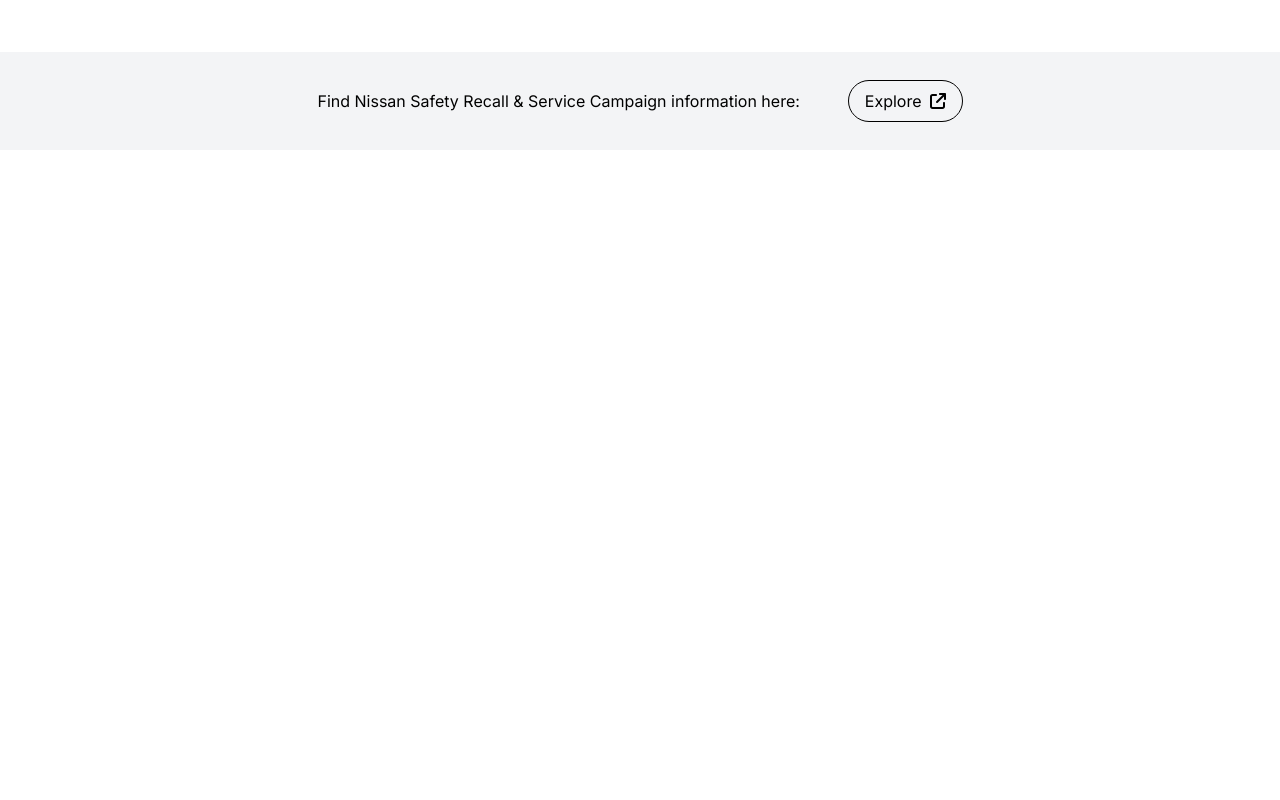
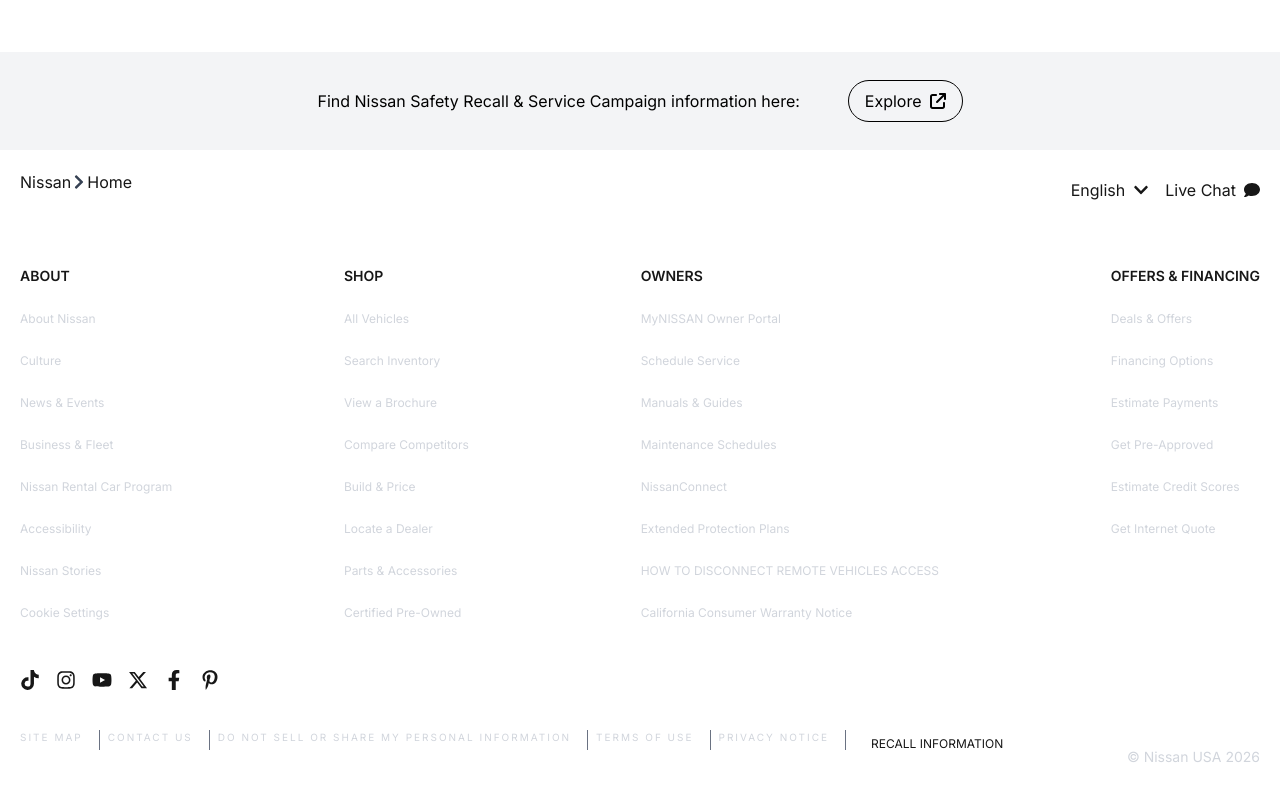
Before and after one commit to antonio150/nissan_web, a Next.js app: page / in a window 1280 px wide. Shown: the part 3747-4547 px from the top of the page. Before the commit the page ends 3897 px from the top, so only its background shows below. Built offline with nearby package versions, Linux system fonts and the light colour scheme.

Commit message:
version finale

```diff
--- a/app/page.tsx
+++ b/app/page.tsx
@@ -6,6 +6,7 @@
 import PageVideo from "./section/video/page";
 import PageDiscover from "./section/discover/page";
 import PageConclusion from "./section/conclusion/page";
+import PageFooter from "./section/footer/page";
 
 export default function Home() {
   return (
@@ -17,6 +18,7 @@
       <PageVideo />
       <PageDiscover/>
       <PageConclusion/>
+      <PageFooter/>
     </div>
   );
 }
--- a/app/section/footer/page.tsx
+++ b/app/section/footer/page.tsx
@@ -1,156 +1,269 @@
 "use client";
 
-export default function PageFooter()
-{
+import { useState } from "react";
+import { FaChevronDown, FaChevronRight, FaComment, FaFacebookF, FaInstagram, FaPinterestP, FaTiktok, FaYoutube } from "react-icons/fa";
+import { FaXTwitter } from "react-icons/fa6";
+
+export default function PageFooter() {
+  const [openMenu, setOpenMenu] = useState<number | null>(null);
+
+  const toggleMenu = (index: number) => {
+    setOpenMenu(openMenu === index ? null : index);
+  };
+
   const links = [
     {
       nom: "ABOUT",
-            value:[
+      value: [
         {
           label: "About Nissan",
-                    url:"https://www.nissanusa.com/about.html",
+          url: "https://www.nissanusa.com/about.html"
         },
         {
           label: "Culture",
-                    url:"https://www.nissanusa.com/about/culture.html",
+          url: "https://www.nissanusa.com/about/culture.html"
         },
         {
           label: "News & Events",
-                    url:"https://usa.nissannews.com/en-US/",
+          url: "https://usa.nissannews.com/en-US/"
         },
         {
           label: "Business & Fleet",
-                    url:"https://www.nissanusa.com/business-fleet.html",
+          url: "https://www.nissanusa.com/business-fleet.html"
         },
         {
           label: "Nissan Rental Car Program",
-                    url:"https://www.nissanusa.com/rental-cars.html",
+          url: "https://www.nissanusa.com/rental-cars.html"
         },
         {
           label: "Accessibility",
-                    url:"https://www.nissanusa.com/accessibility.html",
+          url: "https://www.nissanusa.com/accessibility.html"
         },
         {
           label: "Nissan Stories",
-                    url:"https://www.nissanusa.com/experience-nissan/news-and-events.html",
+          url: "https://www.nissanusa.com/experience-nissan/news-and-events.html"
         },
         {
           label: "Cookie Settings",
-                    url:"https://www.nissanusa.com/rental-cars.html",
-                },
-
+          url: "https://www.nissanusa.com/rental-cars.html"
+        }
       ]
     },
     {
       nom: "SHOP",
-            value:[
+      value: [
         {
           label: "All Vehicles",
-                    url:"https://www.nissanusa.com/vehicles/new.html",
+          url: "https://www.nissanusa.com/vehicles/new.html"
         },
         {
           label: "Search Inventory",
-                    url:"https://www.nissanusa.com/shopping-tools/search-inventory",
+          url: "https://www.nissanusa.com/shopping-tools/search-inventory"
         },
         {
           label: "View a Brochure",
-                    url:"https://www.nissanusa.com/shopping-tools/request-brochure.html",
+          url: "https://www.nissanusa.com/shopping-tools/request-brochure.html"
         },
         {
           label: "Compare Competitors",
-                    url:"https://compare.nissanusa.com/vehicle/select/primary/compare",
+          url: "https://compare.nissanusa.com/vehicle/select/primary/compare"
         },
         {
           label: "Build & Price",
-                    url:"https://www.nissanusa.com/shopping-tools/build-price",
+          url: "https://www.nissanusa.com/shopping-tools/build-price"
         },
         {
           label: "Locate a Dealer",
-                    url:"https://www.nissanusa.com/dealer-locator.html",
+          url: "https://www.nissanusa.com/dealer-locator.html"
         },
         {
           label: "Parts & Accessories",
-                    url:"https://parts.nissanusa.com/",
+          url: "https://parts.nissanusa.com/"
         },
         {
           label: "Certified Pre-Owned",
-                    url:"https://www.nissanusa.com/shopping-tools/certified-pre-owned.html",
-                },
-
+          url: "https://www.nissanusa.com/shopping-tools/certified-pre-owned.html"
+        }
       ]
     },
     {
       nom: "OWNERS",
-            value:[
+      value: [
         {
           label: "MyNISSAN Owner Portal",
-                    url:"https://www.nissanusa.com/owners.html",
+          url: "https://www.nissanusa.com/owners.html"
         },
         {
           label: "Schedule Service",
-                    url:"https://www.nissanusa.com/parts-service",
+          url: "https://www.nissanusa.com/parts-service"
         },
         {
           label: "Manuals & Guides",
-                    url:"https://www.nissanusa.com/owners/manuals-guides.html",
+          url: "https://www.nissanusa.com/owners/manuals-guides.html"
         },
         {
           label: "Maintenance Schedules",
-                    url:"https://www.nissanusa.com/maintenance-schedules/",
+          url: "https://www.nissanusa.com/maintenance-schedules/"
         },
         {
           label: "NissanConnect",
-                    url:"https://www.nissanusa.com/connect.html",
+          url: "https://www.nissanusa.com/connect.html"
         },
         {
           label: "Extended Protection Plans",
-                    url:"https://nissan-securityplus.com/",
+          url: "https://nissan-securityplus.com/"
         },
         {
           label: "HOW TO DISCONNECT REMOTE VEHICLES ACCESS",
-                    url:"https://nissanna.my.site.com/forms/s/legalsurvivorlaw?language=en_US",
+          url: "https://nissanna.my.site.com/forms/s/legalsurvivorlaw?language=en_US"
         },
         {
           label: "California Consumer Warranty Notice",
-                    url:"https://www.nissanusa.com/california-lemon-law.html",
-                },
-
+          url: "https://www.nissanusa.com/california-lemon-law.html"
+        }
       ]
     },
     {
       nom: "OFFERS & FINANCING",
-            value:[
+      value: [
         {
           label: "Deals & Offers",
-                    url:"https://www.nissanusa.com/shopping-tools/deals-incentives-offers.html",
+          url: "https://www.nissanusa.com/shopping-tools/deals-incentives-offers.html"
         },
         {
           label: "Financing Options",
-                    url:"https://www.nissanfinance.com/s/login/?language=en_US",
+          url: "https://www.nissanfinance.com/s/login/?language=en_US"
         },
         {
           label: "Estimate Payments",
-                    url:"https://www.nissanusa.com/shopping-tools/lease-finance-payment-calculator",
+          url: "https://www.nissanusa.com/shopping-tools/lease-finance-payment-calculator"
         },
         {
           label: "Get Pre-Approved",
-                    url:"https://www.nissanusa.com/shopping-tools/pre-approval.html",
+          url: "https://www.nissanusa.com/shopping-tools/pre-approval.html"
         },
         {
           label: "Estimate Credit Scores",
-                    url:"https://www.intelliprice.com/intellipricedealer/start.htm?dealerid=970200",
+          url: "https://www.intelliprice.com/intellipricedealer/start.htm?dealerid=970200"
         },
         {
           label: "Get Internet Quote",
-                    url:"https://www.nissanusa.com/shopping-tools/request-internet-quote.html",
+          url: "https://www.nissanusa.com/shopping-tools/request-internet-quote.html"
+        }
+      ]
+    }
+  ];
+
+  const link_down=[
+    {
+        label:"SITE MAP",
+        url:"https://www.nissanusa.com/sitemap.html",
+    },
+    {
+        label:"CONTACT US",
+        url:"https://www.nissanusa.com/contact-us.html",
+    },
+    {
+        label:"DO NOT SELL OR SHARE MY PERSONAL INFORMATION",
+        url:"https://www.nissanusa.com/data-privacy.html",
+    },
+    {
+        label:"TERMS OF USE",
+        url:"https://www.nissanusa.com/legal-terms.html",
+    },
+    {
+        label:"PRIVACY NOTICE",
+        url:"https://www.nissanusa.com/privacy.html",
     },
 
   ]
-        },
-    ]
-    return(
+  return (
+    <div className="space-y-10 p-5">
+      <div className="flex flex-col space-y-4 md:flex-row md:justify-between ">
+        <div className="flex items-center">
+          <span>Nissan</span>
+          <FaChevronRight className="text-md text-gray-700" aria-hidden="true" />
+          <span>Home</span>
+        </div>
+
+        <div className="flex justify-between md:justify-left space-x-4">
+          <div className="flex space-x-2 items-center">
+            <span>English</span>
+            <FaChevronDown
+              className="text-md text-white-700"
+              aria-hidden="true"
+            />
+          </div>
+          <div className="flex space-x-2 items-center">
+            <span>Live Chat</span>
+            <FaComment className="text-md text-white-700" aria-hidden="true" />
+          </div>
+        </div>
+      </div>
+      <div className="flex flex-col space-y-4 md:flex-row md:justify-between md:space-y-0">
+        {links.map((item, index) => {
+          return (
+            <div key={item.nom} className="flex flex-col border-t border-gray-700 pt-4 md:border-none md:pt-0">
+              <button
+                type="button"
+                id="menu"
+                className="flex w-full items-center justify-between py-4 text-sm font-semibold text-left md:cursor-default"
+                aria-expanded={openMenu === index}
+                onClick={() => toggleMenu(index)}
+              >
+                <span>{item.nom}</span>
+                <span className="md:hidden">
+                  {openMenu === index ? (
+                    <FaChevronDown className="h-4 w-4 text-gray-300" aria-hidden="true" />
+                  ) : (
+                    <FaChevronRight className="h-4 w-4 text-gray-300" aria-hidden="true" />
+                  )}
+                </span>
+              </button>
+              <div
+                id="sous-menu"
+                className={`flex flex-col gap-2 pl-4 md:pl-0 ${openMenu === index ? "flex" : "hidden"} md:flex`}
+              >
+                {item.value.map((lien) => {
+                  return (
+                    <a key={lien.label} className="py-2 text-[12px] text-gray-300 hover:text-white" href={lien.url}>
+                      {lien.label}
+                    </a>
+                  );
+                })}
+              </div>
+            </div>
+          );
+        })}
+      </div>
       <div>
+        <div className="flex justify-between md:justify-start space-x-4 text-xl">
+           <a href="https://www.tiktok.com/@nissanusa?lang=en"><FaTiktok /></a>
+            <a href="https://www.instagram.com/nissanusa/"><FaInstagram /></a>
+            <a href="https://www.youtube.com/user/nissanusa/featured"><FaYoutube /></a>
+            <a href="https://twitter.com/NissanUSA"><FaXTwitter /></a>
+            <a href="https://www.facebook.com/nissanusa/"><FaFacebookF /></a>
+            <a href="https://www.pinterest.com/nissanusa/"><FaPinterestP /></a>
+        </div>
+      </div>
+      <div className="flex flex-col md:flex-row justify-between items-center space-y-4">
+        <div className="flex flex-col md:flex-wrap  md:flex-row space-x-2 space-y-4">
+            {link_down.map((item, index)=>{ return(
+            <div className="flex  space-x-4 text-gray-300 text-[10px]">
+                <a className=" tracking-[2px] whitespace-nowrap" href={item.url}>{item.label}</a>
+                <div className="hidden md:block h-5 border-l border-gray-500 "></div>
+            </div>
+            )})}
+            <div>
+                <a className="px-4 py-2 border  whitespace-nowrap border-white rounded-full w-auto text-[12px]" href="">RECALL INFORMATION</a>
+            </div>
 
         </div>
-    )
+        <div className="py-10 md:py-0">
+            <span className="text-gray-300 text-[14px] shrink-0">© Nissan USA 2026</span>
+        </div>
+      </div>
+
+    </div>
+  );
 }
```
Lines whose indentation alone changed are shown as unchanged.
